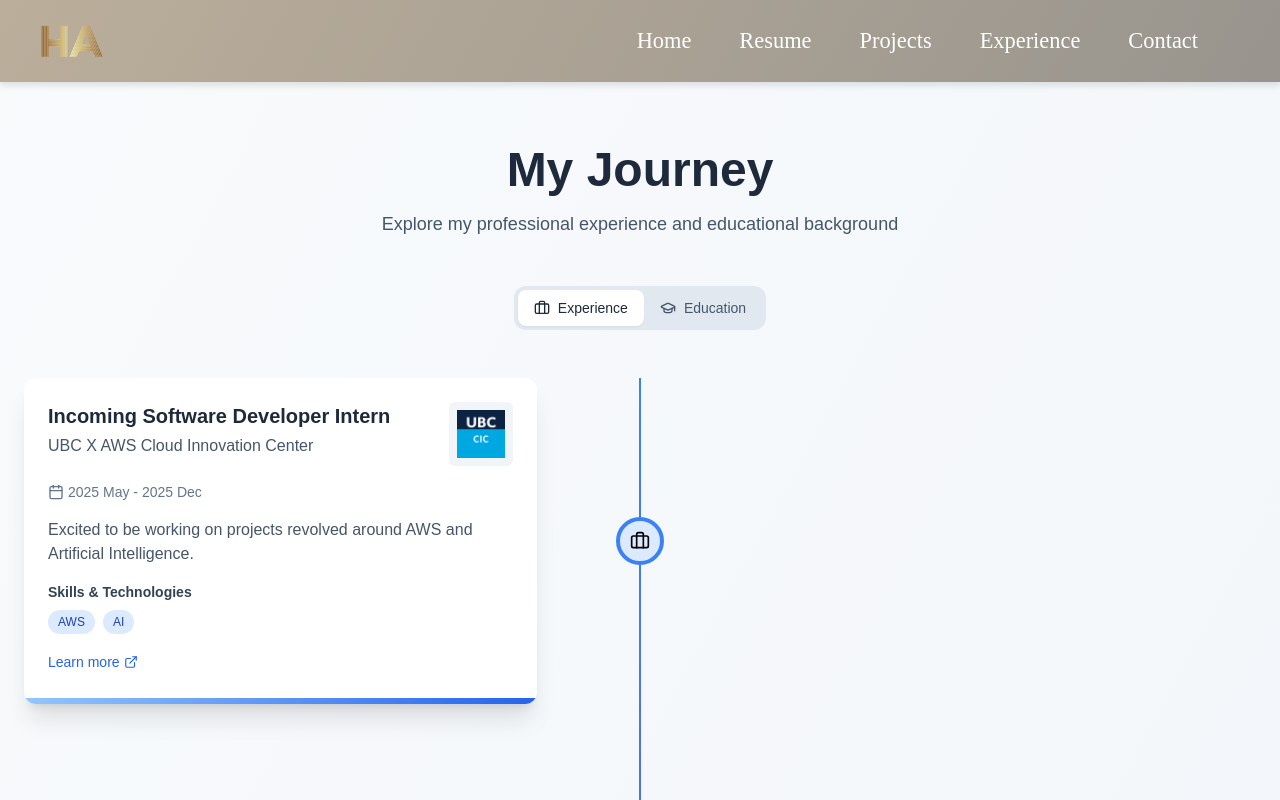
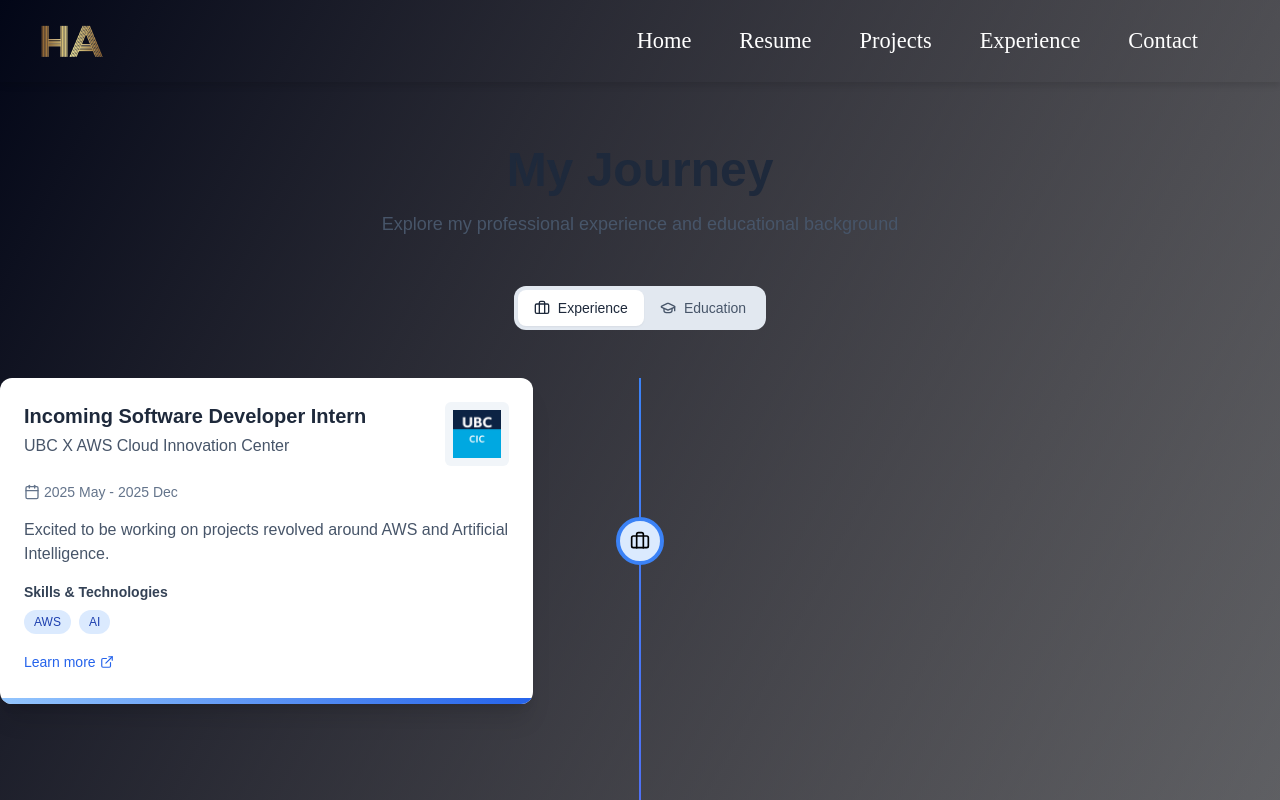
Before and after one commit to hamin2006/personal-portfolio-website, a React (Vite) app: page /experience in a window 1280 px wide. Shown: the top 800 px of the page. Built offline with nearby package versions, Linux system fonts and the light colour scheme.

Commit message:
Navbar sticking issue fixed

```diff
--- a/src/App.js
+++ b/src/App.js
@@ -2,7 +2,6 @@ import React from "react";
 import { BrowserRouter as Router, Routes, Route } from "react-router-dom";
 import Home from "./Routes/Home";
 import "./css/App.css"
-import Navbar from "./Components/Navbar";
 import Projects from "./Routes/Projects";
 import ExperiencePage from "./Routes/experience-page";
 import ContactPage from "./Routes/contact-page";
@@ -10,7 +9,6 @@ import ContactPage from "./Routes/contact-page";
 function App() {
   return (
     <Router>
-      <Navbar />
       <Routes>
         <Route path="/" element={<Home />} />
         <Route path="/projects" element={<Projects />} />
--- a/src/Routes/Contact.jsx
+++ b/src/Routes/Contact.jsx
@@ -4,6 +4,7 @@ import "../css/Contact.css"
 import emailjs from '@emailjs/browser';
 import Socials from "../Components/Socials";
 import Footer from "../Components/Footer";
+import Navbar from "../Components/Navbar";
 
 function Contact() {
   const [submission, setSubmission] = useState({name:"", email:"", message:""});
@@ -33,6 +34,7 @@ function Contact() {
 
   return (
     <div className="outer">
+      <Navbar/>
       <h1 className="connect">Connect With Me!</h1>
       <div className="main">
         <div className="please">
--- a/src/Routes/Home.jsx
+++ b/src/Routes/Home.jsx
@@ -2,6 +2,7 @@ import React, {useState, useEffect, useMemo} from "react";
 import { motion } from "framer-motion";
 import "../css/Home.css"
 import Footer from "../Components/Footer";
+import Navbar from "../Components/Navbar";
 function Home() {
   document.title = "Harsh Amin | Home";
   const lines = useMemo(() =>
@@ -73,6 +74,7 @@ function Home() {
 
   return (
     <div className="home-wrapper">
+      <Navbar/>
       <div className="body2">
         <div className="textWrap">
           <motion.div className="hamin"
--- a/src/Routes/Projects.jsx
+++ b/src/Routes/Projects.jsx
@@ -2,6 +2,7 @@ import { useState, useRef, useEffect } from "react"
 import { motion, AnimatePresence } from "framer-motion"
 import { ChevronLeft, ChevronRight, ExternalLink, Github } from "lucide-react"
 import Footer from "../Components/Footer"
+import Navbar from "../Components/Navbar"
 
 // Sample project data - replace with your actual projects
 const projectsData = [
@@ -110,7 +111,9 @@ export default function Projects() {
   }, [activeProject])
 
   return (
-    <div className="min-h-screen bg-gradient-to-br from-gray-900 text-white pt-16 px-4 sm:px-6 lg:px-8 overflow-hidden">
+    <div className="min-h-screen bg-gradient-to-br from-gray-900">
+      <Navbar />
+    <div className="text-white pt-16 px-4 sm:px-6 lg:px-8 overflow-hidden">
       <div className="max-w-7xl mx-auto">
         <motion.h1
           className="text-5xl font-bold mb-2 text-center"
@@ -241,6 +244,7 @@ export default function Projects() {
       </div>
       <Footer />
     </div>
+    </div>
   )
 }
 
--- a/src/Routes/contact-page.jsx
+++ b/src/Routes/contact-page.jsx
@@ -3,6 +3,7 @@ import { motion } from "framer-motion"
 import emailjs from '@emailjs/browser';
 import { Send, CheckCircle, Mail, Instagram, Twitter } from "lucide-react"
 import Footer from "../Components/Footer"
+import Navbar from "../Components/Navbar";
 
 export default function ContactPage() {
   const [formState, setFormState] = useState({
@@ -58,7 +59,8 @@ export default function ContactPage() {
   };
 
   return (
-    <div className="flex flex-col min-h-[93.5vh] bg-gradient-to-br from-indigo-50">
+    <div className="flex flex-col min-h-[100vh] bg-gradient-to-br from-indigo-50">
+      <Navbar />
       <div className="flex flex-col flex-grow md:flex-row ">
         {/* Animated Illustration Side */}
         <motion.div
--- a/src/Routes/experience-page.jsx
+++ b/src/Routes/experience-page.jsx
@@ -2,6 +2,7 @@ import { useState, useRef, useEffect } from "react"
 import { motion, useScroll, useTransform } from "framer-motion"
 import { Calendar, Briefcase, GraduationCap, ExternalLink } from "lucide-react"
 import Footer from "../Components/Footer"
+import Navbar from "../Components/Navbar"
 
 export default function ExperiencePage() {
   const [activeTab, setActiveTab] = useState("experience");
@@ -10,8 +11,9 @@ export default function ExperiencePage() {
   }, []);
 
   return (
-    <div className = "flex flex-col bg-gradient-to-br from-slate-50 to-slate-100 dark:from-slate-950 pt-16 px-4 sm:px-6">
-      <div className="min-h-screen flex items-center justify-center ">
+    <div className = "flex flex-col w-full bg-gradient-to-br from-slate-950">
+      <Navbar />
+      <div className="min-h-screen flex items-center justify-center pt-16">
         <div className="max-w-7xl">
           <motion.h1
             className="text-4xl md:text-5xl font-bold text-center mb-4 text-slate-800 dark:text-slate-100"
```
